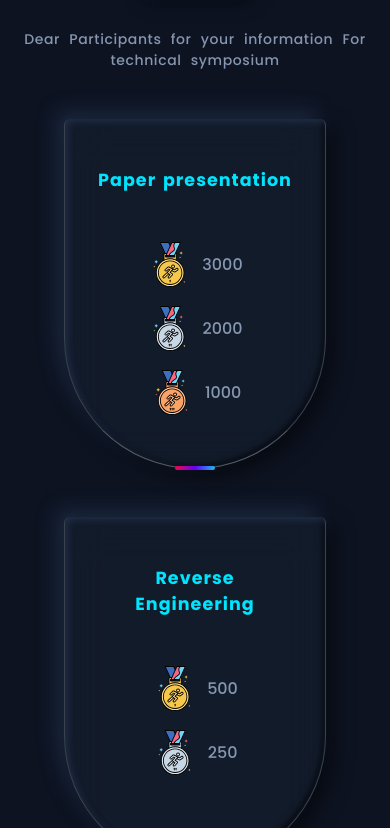
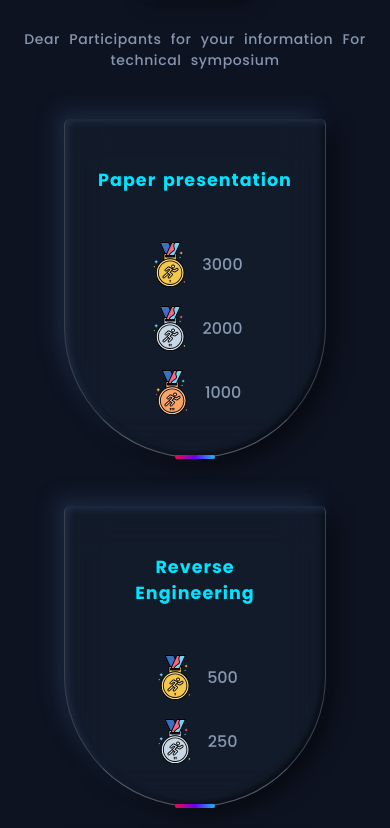
Before and after one commit to codewithmurali/decra, a React (Vite) app: page / in a window 390 px wide. Shown: the part 2256-3084 px from the top of the page. Built offline with nearby package versions, Linux system fonts and the light colour scheme.

Commit message:
making changes for responsiveness

```diff
--- a/src/Pages/Prices/Prizes.module.css
+++ b/src/Pages/Prices/Prizes.module.css
@@ -157,7 +157,7 @@
   }
   .prize {
     flex-grow: 1;
-    height: 350px;
+    height: fit-content;
     padding: 2rem;
   }
   .prize__note {
```
